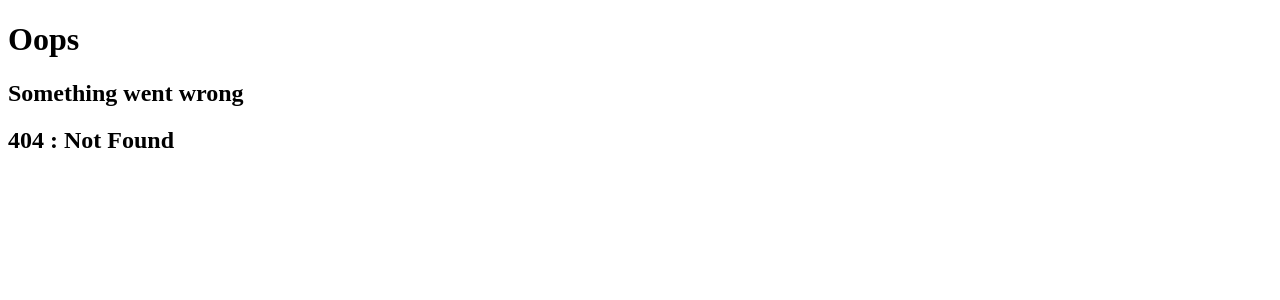
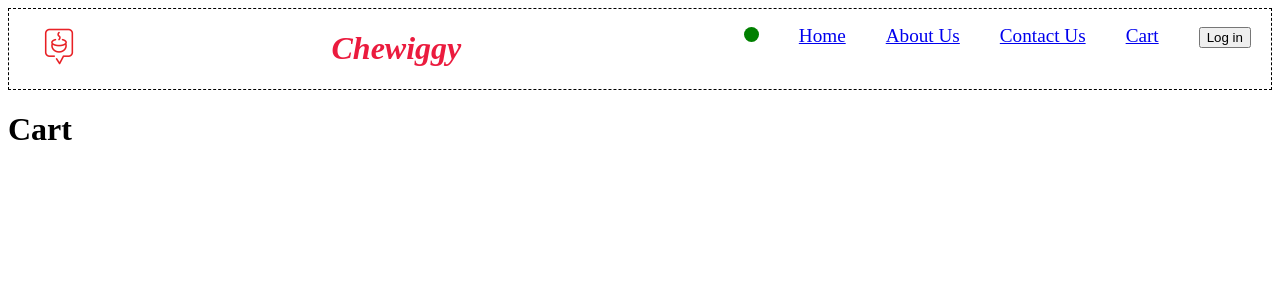
Before and after one commit to shikhar210/Chewiggy-withRedux-, a React (Vite) app: page /cart in a window 1280 px wide. Before the commit this address had no page. Shown: the top 300 px of the page. Built offline with nearby package versions, Linux system fonts and the light colour scheme.

Commit message:
Optimized app

```diff
--- a/App.js
+++ b/App.js
@@ -1,4 +1,4 @@
-import React from "react";
+import React, { lazy, Suspense } from "react";
 import ReactDOM from "react-dom/client"
 import { Header } from "./Components/Header";
 import { Body } from "./Components/Body";
@@ -7,6 +7,10 @@ import { AboutUs } from "./Components/AboutUs";
 import { ContactUs } from "./Components/ContactUs";
 import { Error } from "./Components/Error";
 import { RestaurantMenu } from "./Components/RestaurantMenu";
+import { Shimmer } from "./Components/Shimmer";
+// import { Cart } from "./Components/Cart";
+
+const Cart = lazy(()=> import("./Components/Cart"));
 
 const AppLayout = () => {
     return(
@@ -36,6 +40,14 @@ const appRouter = createBrowserRouter([
                 element: <ContactUs/>
             },
             {
+                path: "/cart",
+                element: (
+                    <Suspense fallback={<Shimmer/>}>
+                        <Cart/>
+                    </Suspense>
+                )
+            },
+            {
                 path: "/restaurants/:resId",
                 element: <RestaurantMenu/>
             },
--- a/Components/Body.js
+++ b/Components/Body.js
@@ -2,24 +2,19 @@ import { useEffect, useState } from "react";
 import { RestaurantCard } from "./RestaurantCard"
 import { Shimmer } from "./Shimmer";
 import { Link } from "react-router-dom";
+import useRestaurantList from "../Utils/useRestaurantList";
+import useOnlineStatus from "../Utils/useOnlineStatus";
 
 export const Body = () => {
-    const [listOfRestaurant, setListOfRestaurant] = useState([]);
+    const onlineStatus = useOnlineStatus();
+    const listOfRestaurant = useRestaurantList();
     const [filteredListOfRestaurant, setFilteredListOfRestaurant] = useState([]);
     const [filterFlag, setFilterFlag] = useState(false);
     const [searchText, setSearchText] = useState("");
 
     useEffect(()=>{
-        fetchData();
-    },[]);
-
-    const fetchData = async () => {
-        const response = await fetch("https://corsproxy.io/?https://www.swiggy.com/dapi/restaurants/list/v5?lat=18.61610&lng=73.72860&is-seo-homepage-enabled=true&page_type=DESKTOP_WEB_LISTING");
-        const json = await response.json();
-        const data = json?.data?.cards[4]?.card?.card?.gridElements?.infoWithStyle?.restaurants;
-        setListOfRestaurant(data);
-        setFilteredListOfRestaurant(data);
-    }
+        setFilteredListOfRestaurant(listOfRestaurant);
+    },[listOfRestaurant]);
 
     useEffect(()=>{
         filterOnSearch()
@@ -55,6 +50,13 @@ export const Body = () => {
         setFilterFlag(!filterFlag);
     }
 
+    if(!onlineStatus) {
+        return(
+            <div>
+                <h1>You are offline</h1>
+            </div>
+        );
+    }
     return (
         filteredListOfRestaurant.length===0 ? <Shimmer/> :
         <div className="body">
--- /dev/null
+++ b/Components/Cart.js
@@ -0,0 +1,7 @@
+const Cart = () => {
+    return(
+        <h1>Cart</h1>
+    );
+}
+
+export default Cart;
--- a/Components/ContactUs.js
+++ b/Components/ContactUs.js
@@ -1,5 +1,13 @@
+import UserClass from "./UserClass"
+
 export const ContactUs = () => {
     return(
-        <h1>Contact Us</h1>
+        <>
+            <h1>Contact Us</h1>
+            <UserClass
+                location={"Pune"}
+                email={"shikharsrivastava210@gmail.com"}
+            />
+        </>
     )
 }
--- a/Components/Header.js
+++ b/Components/Header.js
@@ -1,7 +1,18 @@
 import { Link } from "react-router-dom";
 import logo from "../Logo/logo.png"
+import useOnlineStatus from "../Utils/useOnlineStatus";
+import { useState } from "react";
 
 export const Header = () => {
+    const onlineStatus = useOnlineStatus();
+    const [ loginBtnName, setLoginBtnName ] = useState("Log in");
+
+    const handleLoginClick = () => {
+        if(loginBtnName === "Log in") {
+            setLoginBtnName("Log out");
+        } else
+            setLoginBtnName("Log in");
+    }
     return(
         <div className="header">
             <div className="logo-container">
@@ -17,6 +28,9 @@ export const Header = () => {
             <div className="nav-items">
                 <ul>
                     <li>
+                        <span className={onlineStatus ? "online" : "offline"}></span>
+                    </li>
+                    <li>
                         <Link to="/">Home</Link>
                     </li>
                     <li>
@@ -25,7 +39,12 @@ export const Header = () => {
                     <li>
                         <Link to="/contact">Contact Us</Link>
                     </li>
-                    <li>Cart</li>
+                    <li>
+                        <Link to="/cart">Cart</Link>
+                    </li>
+                    <li>
+                        <button onClick={handleLoginClick}>{loginBtnName}</button>
+                    </li>
                 </ul>
             </div>
         </div>
--- a/Components/RestaurantMenu.js
+++ b/Components/RestaurantMenu.js
@@ -1,35 +1,10 @@
-import { useEffect, useState } from "react";
 import { Shimmer } from "./Shimmer";
 import { useParams } from "react-router-dom";
+import useRestaurantMenuData from "../Utils/useRestaurantMenuData";
 
 export const RestaurantMenu = () => {
-
-    const [restaurantMenuData, setRestaurantMenuData] = useState([]);
-    const [menuData, setMenuData] = useState([]);
     const {resId} = useParams();
-
-    useEffect(()=>{
-        fetchMenuData();
-    },[]);
-
-    const fetchMenuData = async () => {
-        let response, json;
-        try{
-            response = await fetch("https://corsproxy.io/?https://www.swiggy.com/dapi/menu/pl?page-type=REGULAR_MENU&complete-menu=true&lat=18.61610&lng=73.72860&restaurantId=" + resId);
-        }
-        catch(error) {
-            json = null;
-        }
-        if(response){
-
-        json = await response.json();
-        console.log(json.data.cards[2]?.card?.card?.info);
-        setRestaurantMenuData(json?.data);
-        setMenuData(json?.data?.cards[4]?.groupedCard?.cardGroupMap?.REGULAR?.cards[2]?.card?.card?.itemCards);
-        }
-    };
-
-    // const { name, cloudinaryImageId, cuisines, costForTwoMessage } = restaurantMenuData?.cards[2]?.card?.card?.info;
+    const [restaurantMenuData, menuData] = useRestaurantMenuData(resId);
 
     return(
         restaurantMenuData.length===0 ? <Shimmer/> : (
--- a/Components/UserClass.js
+++ b/Components/UserClass.js
@@ -27,7 +27,7 @@ class UserClass extends React.Component{
         console.log(name);
         return(
             <div className="user-card">
-                <img alt ="avatar" src={avatar_url}/>
+                <img alt ="avatar" src={avatar_url} style={{width:"200px"}}/>
                 <h2>{name}</h2>
                 <h3>{location}</h3>
                 <h4>{email}</h4>
--- /dev/null
+++ b/Utils/useOnlineStatus.js
@@ -0,0 +1,17 @@
+import { useEffect, useState } from "react";
+
+const useOnlineStatus = () => {
+    const [ onlineStatus, setOnlineStatus ] = useState(true);
+
+    useEffect(()=> {
+        window.addEventListener('offline',() => {
+            setOnlineStatus(false);
+        });
+        window.addEventListener('online',() => {
+            setOnlineStatus(true);
+        });
+    },[]);
+    return onlineStatus;
+}
+
+export default useOnlineStatus;
--- /dev/null
+++ b/Utils/useRestaurantList.js
@@ -0,0 +1,25 @@
+import { useEffect, useState } from "react"
+
+const useRestaurantList = () => {
+    const [restaurantList, setRestaurantList] = useState([]);
+    useEffect(()=>{
+        fetchData();
+    },[]);
+
+    const fetchData = async () => {
+        let response;
+        try {
+            response = await fetch("https://corsproxy.io/?https://www.swiggy.com/dapi/restaurants"+
+                "/list/v5?lat=18.61610&lng=73.72860&is-seo-homepage-enabled=true&page_type=DESKTOP_WEB_LISTING");
+        } catch (error) {
+            response=null;
+        }
+        if(response){
+            const json = await response.json();
+            setRestaurantList(json?.data?.cards[4]?.card?.card?.gridElements?.infoWithStyle?.restaurants);
+        }
+    }
+    return restaurantList;
+}
+
+export default useRestaurantList;
--- /dev/null
+++ b/Utils/useRestaurantMenuData.js
@@ -0,0 +1,31 @@
+import { useEffect, useState } from "react";
+
+
+const useRestaurantMenuData = (restaurantId) => {
+    const [restaurantMenuData, setRestaurantMenuData] = useState([]);
+    const [menuData, setMenuData] = useState([]);
+
+    useEffect(()=>{
+        fetchData();
+    },[]);
+
+    const fetchData = async () => {
+        let response;
+        try{
+            response = await fetch("https://corsproxy.io/?https://www.swiggy.com/dapi/menu/pl?"
+            +"page-type=REGULAR_MENU&complete-menu=true&lat=18.61610&lng=73.72860&restaurantId=" + restaurantId);
+        }
+        catch(error){
+            response = null;
+        }
+        if(response) {
+            const json = await response.json();
+            setRestaurantMenuData(json?.data);
+            setMenuData(json?.data?.cards[4]?.groupedCard?.cardGroupMap?.REGULAR?.cards[2]?.card?.card?.itemCards);
+        }
+    }
+
+    return [restaurantMenuData, menuData];
+};
+
+export default useRestaurantMenuData;
--- a/index.css
+++ b/index.css
@@ -64,3 +64,18 @@
     height: 350px;
     background-color: rgb(189, 185, 185);
 }
+
+.online {
+    background-color: green;
+    height: 15px;
+    width: 15px;
+    border-radius: 50%;
+    display: inline-block;
+}
+.offline {
+    background-color: red;
+    height: 15px;
+    width: 15px;
+    border-radius: 50%;
+    display: inline-block;
+}
```
